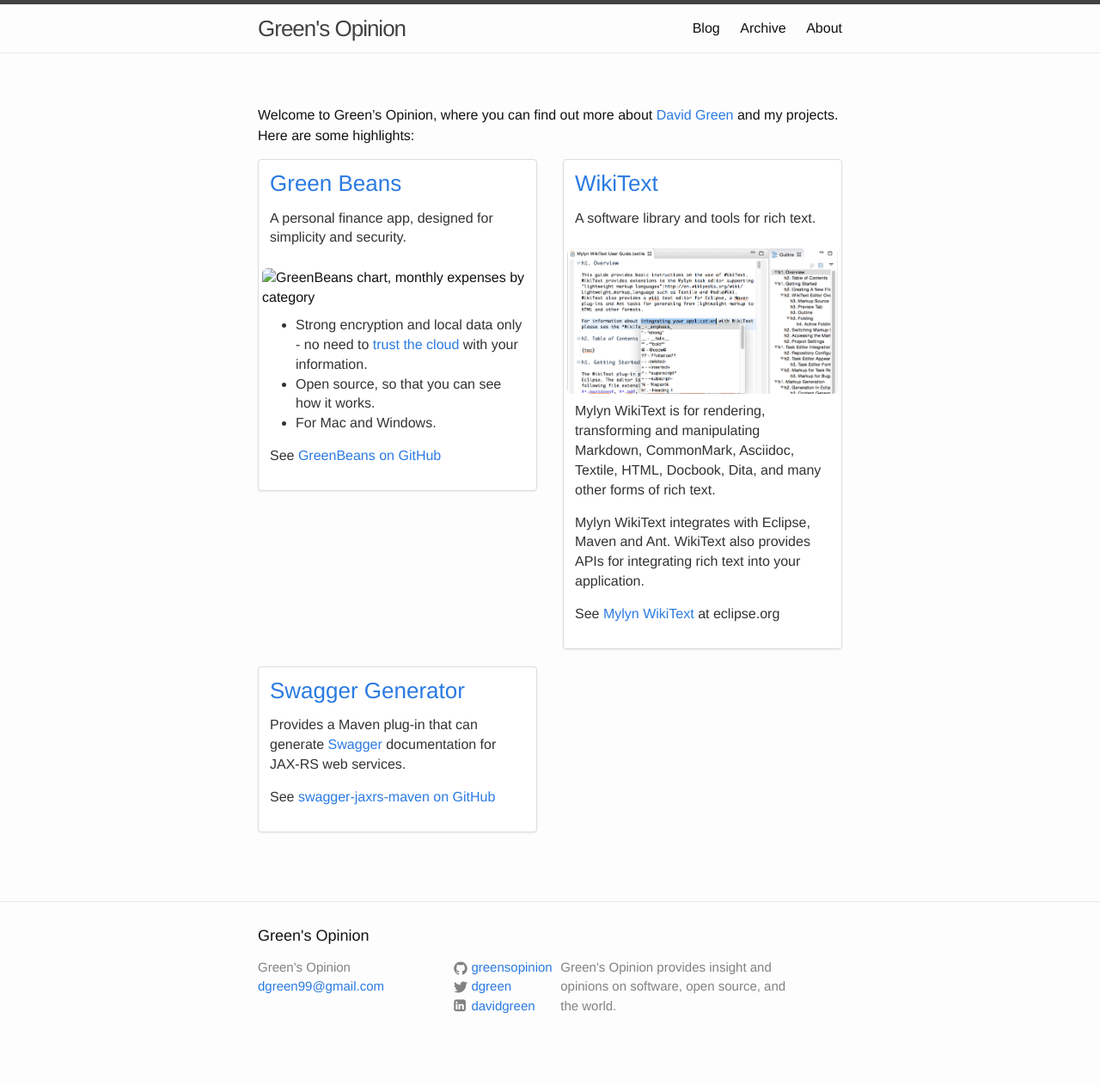
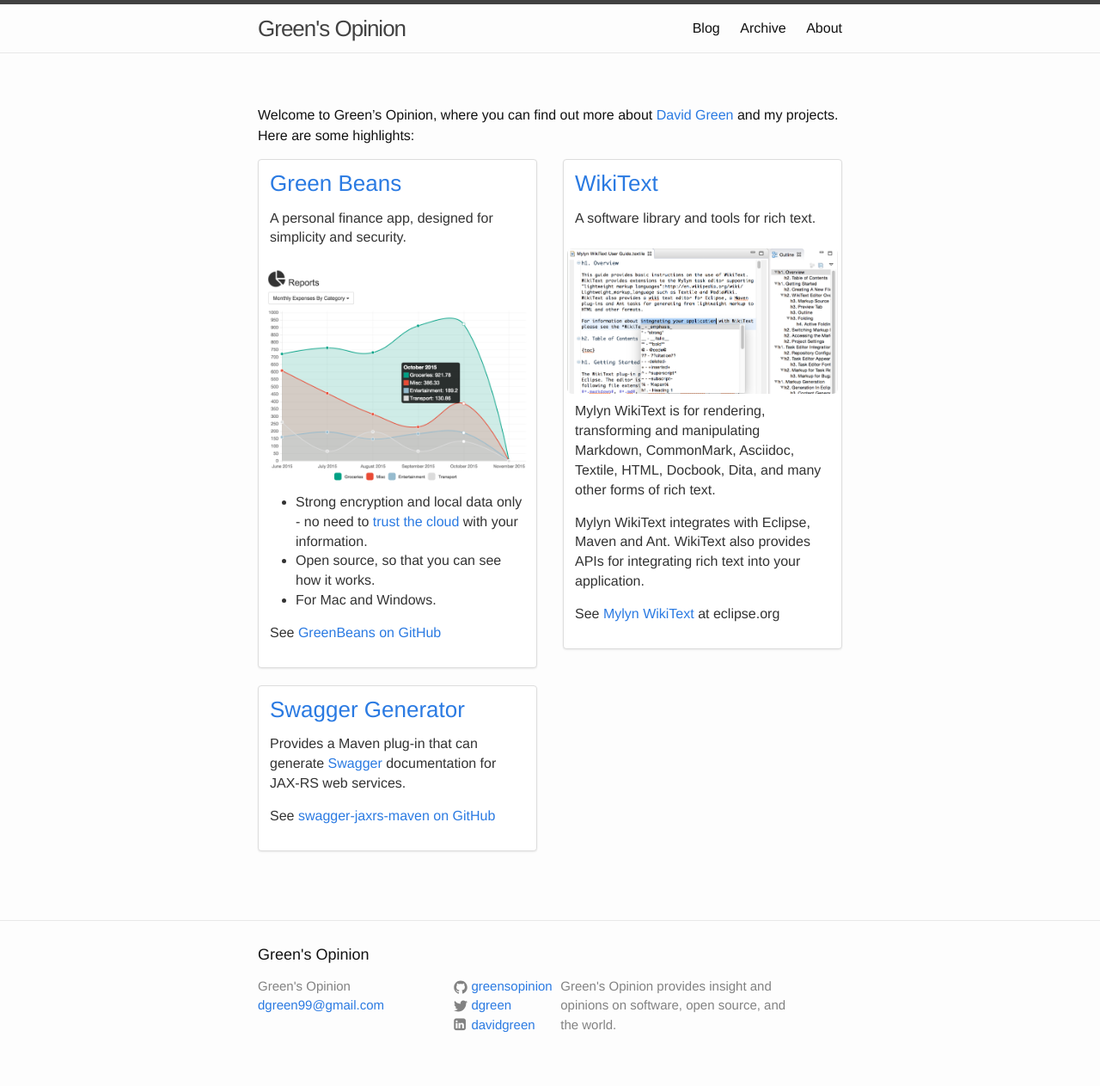
Before and after one commit to greensopinion/greensopinion.github.io, a Jekyll site: the page built from index.md, in a window 1280 px wide. Shown: the whole page at 86% size. Built offline with Jekyll 4.4.1, drawn with Linux system fonts in a browser that asks for light colours; nearby versions of some CDN libraries; before the commit the page ends 1241 px from its top, so only the background shows below that.

Commit message:
fix broken image

```diff
--- a/index.md
+++ b/index.md
@@ -11,7 +11,7 @@
         <h3><a href="https://github.com/greensopinion/greenbeans">Green Beans</a></h3>
         <p>A personal finance app, designed for simplicity and security.</p>
       </div>
-      <img src="images/greenbeans-report.png" class="img-rounded" width="400px" alt="GreenBeans chart, monthly expenses by category"/>
+      <img src="images/blog/greenbeans-report.png" class="img-rounded" width="400px" alt="GreenBeans chart, monthly expenses by category"/>
       <div class="caption">
         <ul>
           <li>Strong encryption and local data only - no need to <a href="http://www.informationisbeautiful.net/visualizations/worlds-biggest-data-breaches-hacks/">trust the cloud</a> with your information.</li>
```
